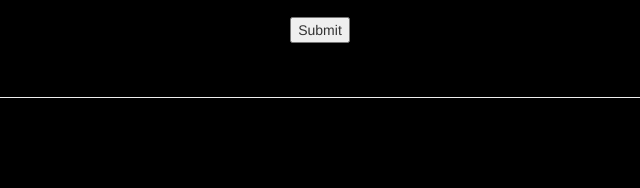
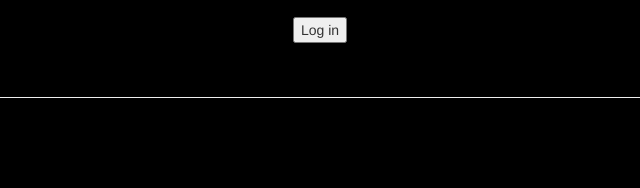
Before and after one commit to Akankshasingh182000/blockchain_etbs, a plain HTML site: page register.html in a window 1280 px wide. Shown: the part 457-645 px from the top of the page, 320-960 px from the left. Drawn offline with nearby package versions, Linux system fonts and the light colour scheme.

Commit message:
Update register.html

```diff
--- a/register.html
+++ b/register.html
@@ -89,7 +89,7 @@ h3 {
   <input type="text" id="fname" name="fname" value="abc@gmail.com"><br>
   <label for="lname">password:</label><br>
   <input type="text" id="lname" name="lname" value="Password@12"><br><br>
-  <input type="submit" value="Submit">
+  <input type="submit" value="Log in">
 </form>
 <br>
 <hr>
```
